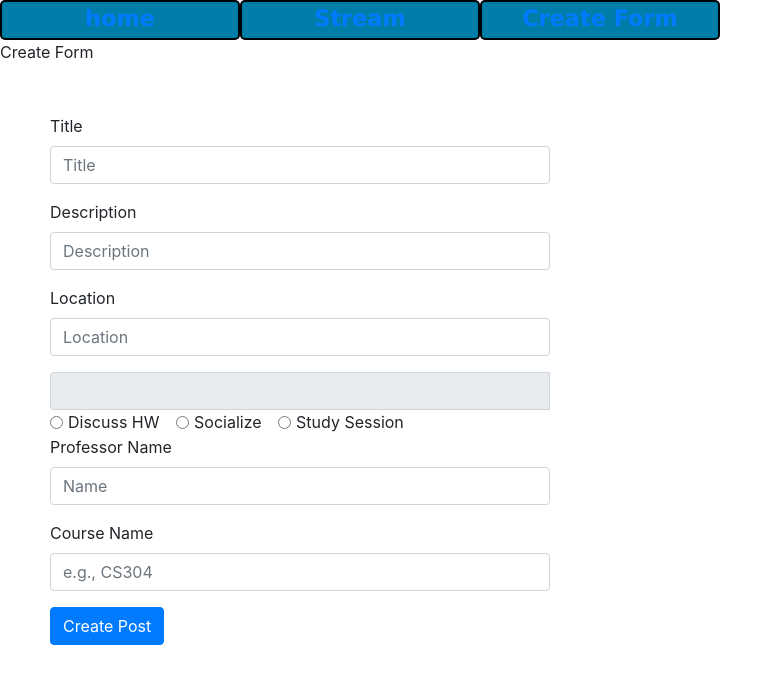
After one commit to mspear1/coursebridge, a Flask app: page /create/ in a window 1280 px wide. The commit adds this page. Shown: the top 684 px of the page, without its empty margins (0-783 px from the left). Run offline with Flask 3, Linux system fonts and the light colour scheme.

Commit message:
General files created and unfinished work for creating form

```diff
--- a/app.py
+++ b/app.py
@@ -9,7 +9,9 @@ app = Flask(__name__)
 import cs304dbi as dbi
 # import cs304dbi_sqlite3 as dbi
 
+import helper
 import random
+from datetime import datetime
 
 app.secret_key = 'your secret here'
 # replace that with a random key
@@ -24,6 +26,39 @@ app.config['TRAP_BAD_REQUEST_ERRORS'] = True
 @app.route('/')
 def index():
     return render_template('main.html',title='Hello')
+
+@app.route('/stream/')
+def stream():
+    return render_template('stream.html',
+                           title='Stream - Coursebridge')
+
+@app.route('/create/', methods=['GET', 'POST'])
+def create_post():
+    # return render_template('create_post.html',
+    #                        title='Create Post - Coursebridge')
+
+    if request.method == 'GET':
+        return render_template('create_post.html', title='Create Post - Coursebridge')
+    else:
+        conn = dbi.connect()
+
+        # check if the form should parse the stuff or should get as dictionary
+        form_info = request.form  # dictionary of form data
+
+        timestamp = datetime.now().strftime("%Y-%m-%d %H:%M")
+
+        # Things to add:
+        # Post needs to refer to session or something to get the actual sid instead of manual input
+        #sid = request.form.get('sid')
+        # helper.add_post(conn, title, description, timestamp, location, tag, professor, course, None)
+        helper.add_post(conn, form_info, timestamp)
+
+        flash('Your post is created!')
+        return redirect(url_for('stream')) # redirect to the stream page so users can view others' posts
+
+@app.route('/update/')
+def update_post():
+    pass
 
 # You will probably not need the routes below, but they are here
 # just in case. Please delete them if you are not using them
@@ -75,7 +110,7 @@ if __name__ == '__main__':
     else:
         port = os.getuid()
     # set this local variable to 'wmdb' or your personal or team db
-    db_to_use = 'put_database_name_here_db'
+    db_to_use = 'coursebridge_db'
     print('will connect to {}'.format(db_to_use))
     dbi.conf(db_to_use)
     app.debug = True
--- a/templates/base.html
+++ b/templates/base.html
@@ -1,15 +1,18 @@
 <!doctype html>
 <html lang='en'>
+<!-- @authors: Ashley, Emily, Louisa, Madelynn -->
+
 <head>
     <meta charset='utf-8'>
     <!-- for mobile-friendly pages -->
     <meta name="viewport" content="width=device-width, initial-scale=1">
     <meta name=author content="">
-    <title>{{ page_title }}</title>
+    <!-- <title>{{ page_title }}</title> -->
     <link rel='stylesheet' href="{{url_for('static', filename = 'style.css')}}">
     {% block head_stuff %} {% endblock %}
 </head>
 <body>
+
 
 {% with messages = get_flashed_messages() %}
 {% if messages %}
@@ -25,13 +28,15 @@
 <nav>
   <ul>
     <li><a href="{{url_for('index')}}">home</a></li>
-    <li><a href="{{url_for('greet')}}">greet</a></li>
-    <li><a href="{{url_for('testform')}}">testform</a></li>
+    <li><a href="{{url_for('stream')}}">Stream</a></li>
+    <li><a href="{{url_for('create_post')}}">Create Form</a></li>
   </ul>
 </nav>
 {% endblock %}
 
-{% block main_content %}
+{% block header %}  {% endblock header %}
+
+{% block content %}
 <h1>Welcome!</h1>
 {% endblock %}
 
@@ -40,4 +45,5 @@
   {% endblock %}
 
 </body>
+
 </html>
--- /dev/null
+++ b/templates/create_post.html
@@ -0,0 +1,86 @@
+{% extends "base.html" %}
+
+{% block head_stuff %}
+<title>{{ title }}</title>
+<link rel="stylesheet" href="https://cdn.jsdelivr.net/npm/bootstrap@4.4.1/dist/css/bootstrap.min.css" integrity="sha384-Vkoo8x4CGsO3+Hhxv8T/Q5PaXtkKtu6ug5TOeNV6gBiFeWPGFN9MuhOf23Q9Ifjh" crossorigin="anonymous">
+
+{% endblock head_stuff %}
+
+{% block header %} Create Form {% endblock header %}
+
+
+
+{% block content %}
+
+<!--Description, tag, location, date, professor (if discuss hw), class (if discuss hw), oncampus-->
+<form method=post action="{{url_for('create_post')}}" style="width:500px; margin: 50px;">
+    <div class="form-group">
+        <label for="title">Title</label>
+        <input type="text" class="form-control" name="title" placeholder="Title">
+    </div>
+    <div class="form-group">
+        <label for="description">Description</label>
+        <input type="text" class="form-control" name="description" placeholder="Description">
+    </div>
+    <div class="form-group">
+        <label for="description">Location</label>
+        <input type="text" class="form-control" name="location" placeholder="Location">
+    </div>
+
+    <div id="datepicker" class="input-group date" data-date-format="mm-dd-yyyy">
+        <input class="form-control" type="text" name = "date" readonly />
+        <span class="input-group-addon">
+            <i class="glyphicon glyphicon-calendar"></i>
+        </span>
+    </div>
+
+    <div class="form-check form-check-inline">
+        <input class="form-check-input" type="radio" name="tag" id="tagSelect" value="discuss_hw">
+        <label class="form-check-label" id="tag">Discuss HW</label>
+    </div>
+    <div class="form-check form-check-inline">
+        <input class="form-check-input" type="radio" name="tag" id="tagSelect" value="social">
+        <label class="form-check-label" id="tag">Socialize</label>
+    </div>
+    <div class="form-check form-check-inline">
+        <input class="form-check-input" type="radio" name="tag" id="tagSelect" value="study_session">
+        <label class="form-check-label" id="tag">Study Session</label>
+    </div>
+
+    <!--Only appears if 'Discuss HW is selected'-->
+    <div class="form-group hidden" id="professorName">
+        <label for="professor">Professor Name</label>
+        <input type="text" class="form-control" name="professor" placeholder="Name">
+    </div>
+
+    <div class="form-group hidden" id="courseName">
+        <label for="courseName">Course Name</label>
+        <input type="text" class="form-control" name="class" placeholder="e.g., CS304">
+    </div>
+
+
+    <button type="submit" class="btn btn-primary" value="Create Post">Create Post</button>
+
+</form>
+
+{% endblock %}
+
+{% block end_scripts %}
+<script src="https://code.jquery.com/jquery-3.5.1.slim.min.js" integrity="sha384-DfXdz2htPH0lsSSs5nCTpuj/zy4C+OGpamoFVy38MVBnE+IbbVYUew+OrCXaRkfj" crossorigin="anonymous"></script>
+<script src="https://cdnjs.cloudflare.com/ajax/libs/bootstrap-datepicker/1.9.0/js/bootstrap-datepicker.min.js"></script>
+
+<script>
+    $(document).ready(function () {
+        $('#tagSelect').change(function () {
+            var selectedTag = $(this).val();
+
+            $('.form-group').addClass('hidden'); // Hide
+
+            if (selectedTag === 'discuss_hw') {
+                $('#professorName').removeClass('hidden');
+                $('#courseName').removeClass('hidden');
+            }
+        });
+    });
+</script>
+{% endblock %}
```
Also changed, not shown: helper.py (added, +25 -0 lines), templates/stream.html (added).
